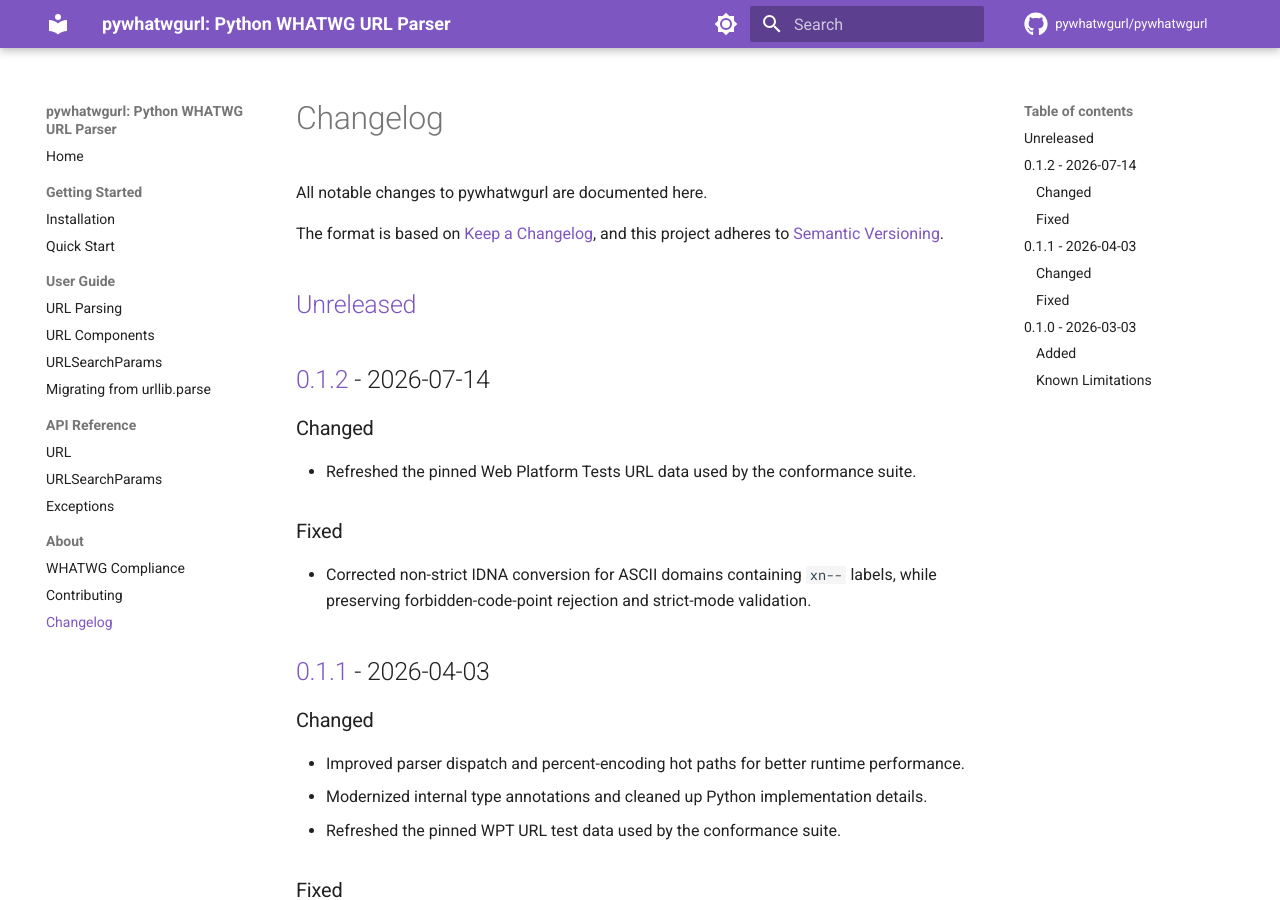
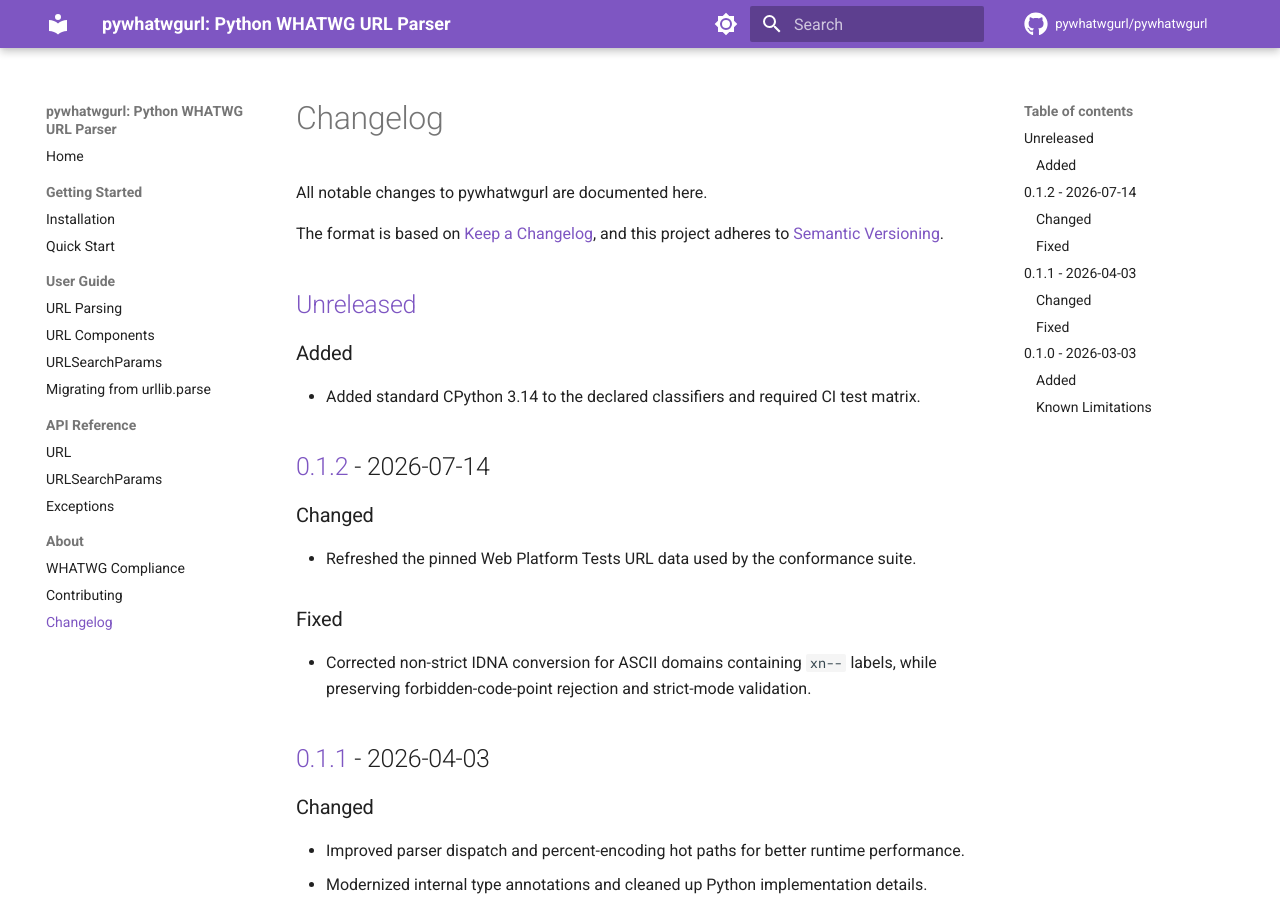
Before and after one commit to pywhatwgurl/pywhatwgurl, an MkDocs documentation site: the page built from docs/about/changelog.md, in a window 1280 px wide and 900 px high. Built offline with MkDocs 1.6.1 and Material for MkDocs 9.7.7, drawn with Linux system fonts in a browser that asks for light colours; comment, search, counter and statistics services are not loaded.

Commit message:
chore: add tested CPython 3.14 support

```diff
--- a/docs/about/changelog.md
+++ b/docs/about/changelog.md
@@ -6,6 +6,9 @@
 and this project adheres to [Semantic Versioning](https://semver.org/spec/v2.0.0.html).
 
 ## [Unreleased]
+
+### Added
+- Added standard CPython 3.14 to the declared classifiers and required CI test matrix.
 
 ## [0.1.2] - 2026-07-14
 
--- a/pyproject.toml
+++ b/pyproject.toml
@@ -27,6 +27,7 @@
     "Programming Language :: Python :: 3.11",
     "Programming Language :: Python :: 3.12",
     "Programming Language :: Python :: 3.13",
+    "Programming Language :: Python :: 3.14",
     "Topic :: Internet :: WWW/HTTP",
     "Typing :: Typed",
 ]
```
Also changed, not shown: CHANGELOG.md (+3 -0 lines), CONTRIBUTING.md (+1 -0 lines), README.md (+1 -0 lines), 1 other file.
